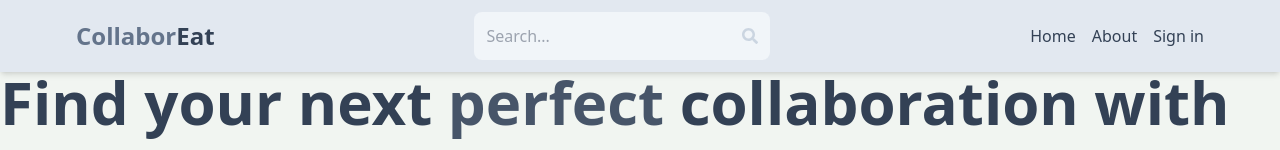
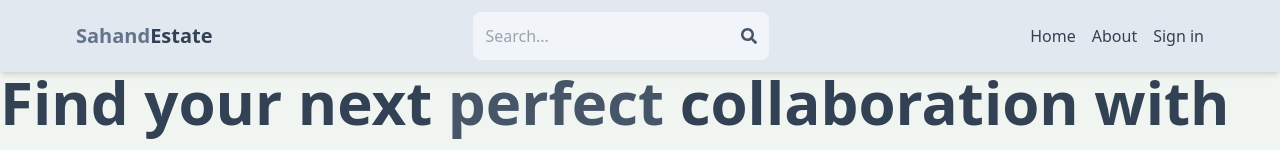
Before and after one commit to reshmannn/collaboreat, a React (Vite) app in the folder collaboreat/: page / in a window 1280 px wide. Shown: the top 150 px of the page. Built offline with nearby package versions, Linux system fonts and the light colour scheme.

Commit message:
update header search

```diff
--- a/collaboreat/src/components/Header.jsx
+++ b/collaboreat/src/components/Header.jsx
@@ -1,23 +1,50 @@
 import { FaSearch } from 'react-icons/fa';
-import { Link } from 'react-router-dom';
+import { Link, useNavigate } from 'react-router-dom';
 import { useSelector } from 'react-redux';
+import { useEffect, useState } from 'react';
 
 export default function Header() {
   const { currentUser } = useSelector((state) => state.user);
+  const [searchTerm, setSearchTerm] = useState('');
+  const navigate = useNavigate();
+  const handleSubmit = (e) => {
+    e.preventDefault();
+    const urlParams = new URLSearchParams(window.location.search);
+    urlParams.set('searchTerm', searchTerm);
+    const searchQuery = urlParams.toString();
+    navigate(`/search?${searchQuery}`);
+  };
+
+  useEffect(() => {
+    const urlParams = new URLSearchParams(location.search);
+    const searchTermFromUrl = urlParams.get('searchTerm');
+    if (searchTermFromUrl) {
+      setSearchTerm(searchTermFromUrl);
+    }
+  }, [location.search]);
   return (
     <header className='bg-slate-200 shadow-md'>
       <div className='flex justify-between items-center max-w-6xl mx-auto p-3'>
-        <h1 className='font-bold text-sm sm:text-2xl flex flex-wrap'>
-          <span className='text-slate-500'>Collabor</span>
-          <span className='text-slate-700'>Eat</span>
-        </h1>
-        <form className='bg-slate-100 p-3 rounded-lg flex items-center'>
+        <Link to='/'>
+          <h1 className='font-bold text-sm sm:text-xl flex flex-wrap'>
+            <span className='text-slate-500'>Sahand</span>
+            <span className='text-slate-700'>Estate</span>
+          </h1>
+        </Link>
+        <form
+          onSubmit={handleSubmit}
+          className='bg-slate-100 p-3 rounded-lg flex items-center'
+        >
           <input
             type='text'
             placeholder='Search...'
             className='bg-transparent focus:outline-none w-24 sm:w-64'
+            value={searchTerm}
+            onChange={(e) => setSearchTerm(e.target.value)}
           />
-          <FaSearch className='text-slate-300' />
+          <button>
+            <FaSearch className='text-slate-600' />
+          </button>
         </form>
         <ul className='flex gap-4'>
           <Link to='/'>
```
